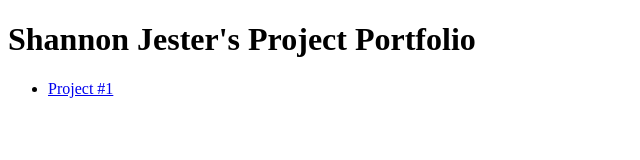
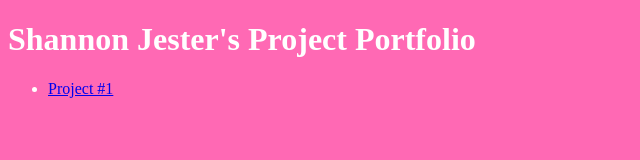
Before and after one commit to sjester4/project-portfolio, a plain HTML site: page index.html in a window 1280 px wide. Shown: the whole page, without its empty margins (0-640 px from the left). Drawn offline with Linux system fonts and the light colour scheme.

Commit message:
COLORS!
hi

```diff
--- a/index.html
+++ b/index.html
@@ -2,6 +2,12 @@
 <html>
 <head>
   <title>Shannon Jester's Project Portfolio</title>
+    <style>
+    body{
+      background-color: hotpink;
+      color: white;
+    }
+    </style>
 </head>
 <body>
   <h1>Shannon Jester's Project Portfolio</h1>
```
